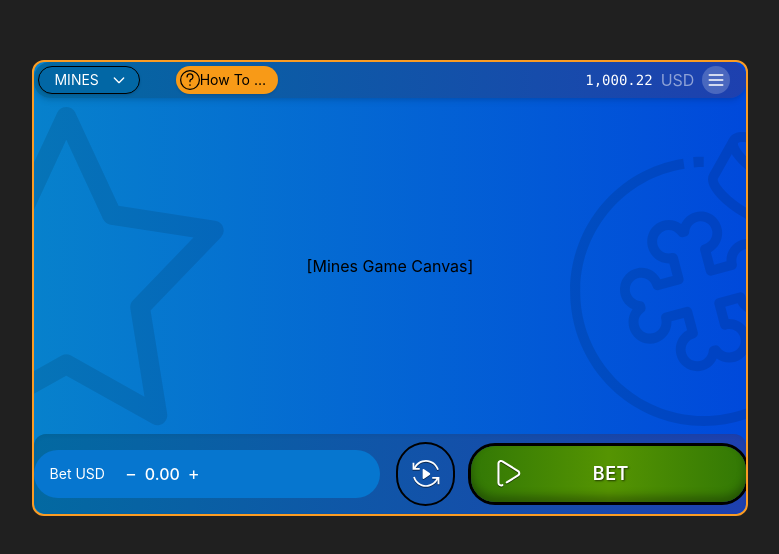
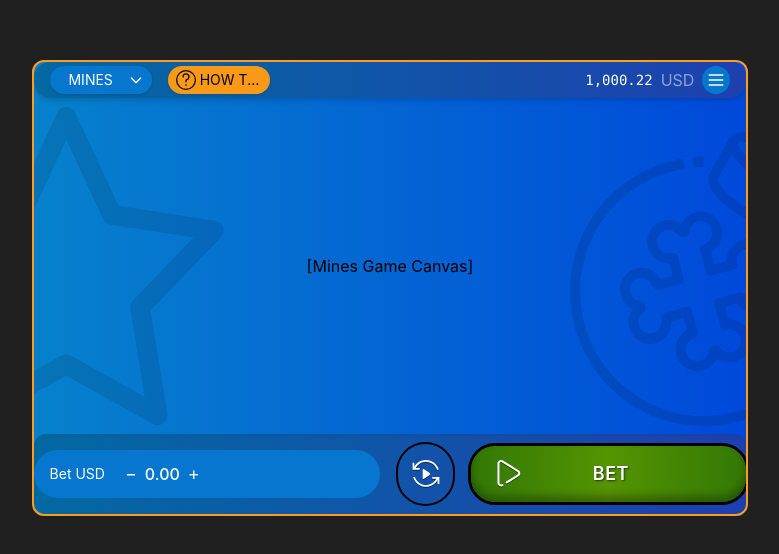
Before and after one commit to BelskviK/Vue-PIXI, a Vue app: page /games/1 in a window 1280 px wide. Shown: the part 112-666 px from the top of the page, without its empty margins (250-1029 px from the left). Built offline with nearby package versions, Linux system fonts and the light colour scheme.

Commit message:
dynamiced color changing for each game in layouts

```diff
--- a/src/components/Header.vue
+++ b/src/components/Header.vue
@@ -1,22 +1,21 @@
 <template>
   <div
     class="relative w-full h-9 flex items-center px-4 shadow-md rounded-2xl text-white py-4"
-    :style="{
-      background: `linear-gradient(to right, ${props.theme.layoutgradientFrom}, ${props.theme.layoutgradientTo})`,
-    }"
+    :style="{ background: headerBg }"
   >
-    <div class="flex items-center w-[50%] space-x-7">
+    <div class="flex items-center w-[50%] space-x-4">
       <!-- game selector button -->
       <button
         @click="toggleDropdown"
-        class="flex items-center justify-center w-[30%] h-7 rounded-3xl shadow border-[1px] border-black bg-[#0267a5] hover:bg-[#015d94] text-white text-sm px-1 mx-2 -ml-3 py-[1px] transition-transform duration-100 active:translate-y-1 active:shadow-inner"
+        class="flex items-center justify-center w-[30%] h-7 rounded-3xl shadow text-white text-sm px-2 transition-transform duration-100 active:translate-y-1 active:shadow-inner"
+        :style="{ backgroundColor: theme.btn }"
       >
-        <span class="flex-1 text-center font-normal">
+        <span class="flex-1 text-center font-normal truncate">
           {{ selectedGame.name.toUpperCase() }}
         </span>
         <svg
           xmlns="http://www.w3.org/2000/svg"
-          class="w-4 h-4 mr-2"
+          class="w-4 h-4 ml-1"
           fill="none"
           viewBox="0 0 24 24"
           stroke="currentColor"
@@ -29,12 +28,14 @@
           />
         </svg>
       </button>
+
+      <!-- how to play button (static color) -->
       <button
         @click="openHowToPlayModal"
-        class="flex items-center justify-left w-[30%] h-7 rounded-3xl shadow bg-[#f89a17] text-black text-sm px-1 mx-2 -ml-3 py-[1px] transition-transform duration-100 active:translate-y-1 active:shadow-inner"
+        class="flex items-center justify-center w-[30%] h-7 rounded-3xl shadow bg-[#f89a17] text-black text-sm px-2 transition-transform duration-100 active:translate-y-1 active:shadow-inner"
       >
-        <img :src="howTo" alt="" class="w-5 h-5 filter brightness-0" />
-        <span class="flex-1 text-center truncate">How To Play?</span>
+        <img :src="howTo" alt="" class="w-5 h-5 mr-1 filter brightness-0" />
+        <span class="flex-1 text-center truncate">HOW TO PLAY?</span>
       </button>
     </div>
 
@@ -42,7 +43,9 @@
       <p class="font-mono text-sm">{{ balance.toLocaleString() }}</p>
       <p class="opacity-50">USD</p>
       <button
-        class="p-1 bg-white bg-opacity-20 hover:bg-opacity-30 rounded-full"
+        @click="openMenu"
+        class="p-1 rounded-full transition-transform duration-100 active:translate-y-1"
+        :style="{ backgroundColor: theme.btn }"
         aria-label="Open menu"
       >
         <svg
@@ -65,7 +68,7 @@
     <!-- Dropdown menu -->
     <div
       v-if="dropdownOpen"
-      class="absolute top-full left-1 grid grid-cols-4 gap-2 bg-[#212226] p-4 z-50"
+      class="absolute top-full left-1 grid grid-cols-4 gap-2 bg-[#212226] p-4 z-50 rounded-lg"
     >
       <div
         v-for="game in gameIcons"
@@ -74,14 +77,16 @@
         @click="onSelectGame(game)"
       >
         <img :src="game.src" :alt="game.name" class="w-11 h-11 mb-1" />
-        <p class="text-sm opacity-70 font-extralight">{{ game.name }}</p>
+        <p class="text-sm opacity-70 font-extralight truncate">
+          {{ game.name }}
+        </p>
       </div>
     </div>
   </div>
 </template>
 
 <script setup lang="ts">
-import { ref } from "vue";
+import { ref, computed } from "vue";
 import { useRouter } from "vue-router";
 import { useUserStore } from "@/stores/user";
 import { storeToRefs } from "pinia";
@@ -97,34 +102,34 @@ import iconMiniRoulette from "@/assets/gameIcons/icon-mini-roulette.svg";
 import iconPlinko from "@/assets/gameIcons/icon-plinko.svg";
 import howTo from "@/assets/icon-how-to-play.svg";
 
+const props = defineProps<{
+  theme: {
+    layoutgradientFrom: string;
+    layoutgradientTo: string;
+    btn: string;
+  };
+}>();
+const { theme } = props;
+
+// reactive header background gradient
+const headerBg = computed(
+  () =>
+    `linear-gradient(to right, ${theme.layoutgradientFrom}, ${theme.layoutgradientTo})`
+);
+
+const router = useRouter();
+const dropdownOpen = ref(false);
+
 interface GameType {
   name: string;
   src: string;
   routeName: string;
 }
-
-// accept the current game's gradient theme
-const props = defineProps<{
-  theme: {
-    gradientFrom: string;
-    gradientTo: string;
-    layoutgradientFrom: string;
-    layoutgradientTo: string;
-  };
-}>();
-const { theme } = props;
-
-const router = useRouter();
-const dropdownOpen = ref(false);
-const modalOpen = ref(false);
-
-// Default to Mines
 const selectedGame = ref<GameType>({
   name: "Mines",
   src: iconMines,
   routeName: "Mines",
 });
-
 const gameIcons: GameType[] = [
   { name: "Dice", src: iconDice, routeName: "Dice" },
   { name: "Plinko", src: iconPlinko, routeName: "Plinko" },
@@ -132,11 +137,7 @@ const gameIcons: GameType[] = [
   { name: "Hi-Lo", src: iconHiLo, routeName: "HiLo" },
   { name: "Mines", src: iconMines, routeName: "Mines" },
   { name: "Keno", src: iconKeno, routeName: "Keno" },
-  {
-    name: "Mini Roulette",
-    src: iconMiniRoulette,
-    routeName: "MiniRoulette",
-  },
+  { name: "Mini Roulette", src: iconMiniRoulette, routeName: "MiniRoulette" },
   { name: "Hotline", src: iconHotline, routeName: "Hotline" },
   { name: "Balloon", src: iconBalloon, routeName: "Balloon" },
 ];
@@ -147,11 +148,8 @@ const { balance } = storeToRefs(userStore);
 function toggleDropdown() {
   dropdownOpen.value = !dropdownOpen.value;
 }
-
-function openHowToPlayModal() {
-  modalOpen.value = !modalOpen.value;
-}
-
+function openHowToPlayModal() {}
+function openMenu() {}
 function onSelectGame(game: GameType) {
   selectedGame.value = game;
   dropdownOpen.value = false;
@@ -163,5 +161,5 @@ function onSelectGame(game: GameType) {
 </script>
 
 <style scoped>
-/* no additional styles */
+/* no additional custom styles */
 </style>
--- a/src/config/gameConfigs.ts
+++ b/src/config/gameConfigs.ts
@@ -12,7 +12,14 @@ export interface GameConfig {
     border: string;
   };
   betsClasses: string;
-  betsControlProps: Record<string, unknown>;
+  betsControlProps: {
+    panelType: string;
+    maxBet?: number;
+    gridSize?: number;
+    showControls?: boolean;
+    showPayoutChart?: boolean;
+    [key: string]: unknown;
+  };
 }
 
 export const gameConfigs: Record<string, GameConfig> = {
@@ -22,7 +29,7 @@ export const gameConfigs: Record<string, GameConfig> = {
       "relative flex flex-col w-[56%] h-[57%] overflow-hidden rounded-xl",
     theme: {
       bg: "#202020",
-      btn: "#0676cf",
+      btn: "#662bb2",
       gradientFrom: "#8b5cf6",
       gradientTo: "#6d28d9",
       layoutgradientFrom: "#6b21a8",
@@ -31,7 +38,7 @@ export const gameConfigs: Record<string, GameConfig> = {
     },
     betsClasses: "bg-gradient-to-r from-purple-500 to-purple-700",
     betsControlProps: {
-      panelType: "dice", // ← was "standard"
+      panelType: "dice",
       maxBet: 100,
       showControls: true,
     },
@@ -43,7 +50,7 @@ export const gameConfigs: Record<string, GameConfig> = {
       "relative flex flex-col w-[56%] h-[57%] overflow-hidden rounded-xl",
     theme: {
       bg: "#202020",
-      btn: "#0676cf",
+      btn: "#017c80",
       gradientFrom: "#22d3ee",
       gradientTo: "#0891b2",
       layoutgradientFrom: "#0e7490",
@@ -52,7 +59,7 @@ export const gameConfigs: Record<string, GameConfig> = {
     },
     betsClasses: "bg-gradient-to-r from-cyan-400 to-cyan-600",
     betsControlProps: {
-      panelType: "plinko", // matches folder/store key
+      panelType: "plinko",
       showPayoutChart: true,
       showControls: true,
     },
@@ -85,7 +92,7 @@ export const gameConfigs: Record<string, GameConfig> = {
       "relative flex flex-col w-[56%] h-[57%] overflow-hidden rounded-xl",
     theme: {
       bg: "#202020",
-      btn: "#0676cf",
+      btn: "#3e6c00",
       gradientFrom: "#22c55e",
       gradientTo: "#15803d",
       layoutgradientFrom: "#16a34a",
@@ -94,7 +101,7 @@ export const gameConfigs: Record<string, GameConfig> = {
     },
     betsClasses: "bg-gradient-to-r from-green-400 to-green-600",
     betsControlProps: {
-      panelType: "goal", // matches folder/store key
+      panelType: "goal",
       showControls: true,
     },
   },
@@ -105,7 +112,7 @@ export const gameConfigs: Record<string, GameConfig> = {
       "relative flex flex-col w-[56%] h-[57%] overflow-hidden rounded-xl",
     theme: {
       bg: "#202020",
-      btn: "#0676cf",
+      btn: "#e28109",
       gradientFrom: "#f59e0b",
       gradientTo: "#ea580c",
       layoutgradientFrom: "#d97706",
@@ -125,7 +132,7 @@ export const gameConfigs: Record<string, GameConfig> = {
       "relative flex flex-col w-[56%] h-[57%] overflow-hidden rounded-xl",
     theme: {
       bg: "#202020",
-      btn: "#0676cf",
+      btn: "#ca0348",
       gradientFrom: "#ef4444",
       gradientTo: "#b91c1c",
       layoutgradientFrom: "#dc2626",
@@ -139,13 +146,13 @@ export const gameConfigs: Record<string, GameConfig> = {
     },
   },
 
-  miniroulette: {
+  miniRoulette: {
     component: () => import("@/pages/games/mini-roulette/index.vue"),
     wrapperBaseClasses:
       "relative flex flex-col w-[56%] h-[57%] overflow-hidden rounded-xl",
     theme: {
       bg: "#202020",
-      btn: "#0676cf",
+      btn: "#018220",
       gradientFrom: "#10b981",
       gradientTo: "#059669",
       layoutgradientFrom: "#0d9488",
@@ -154,7 +161,7 @@ export const gameConfigs: Record<string, GameConfig> = {
     },
     betsClasses: "bg-gradient-to-r from-emerald-500 to-emerald-700",
     betsControlProps: {
-      panelType: "miniRoulette", // matches folder/store key
+      panelType: "miniRoulette",
       showControls: true,
     },
   },
@@ -165,7 +172,7 @@ export const gameConfigs: Record<string, GameConfig> = {
       "relative flex flex-col w-[56%] h-[57%] overflow-hidden rounded-xl",
     theme: {
       bg: "#202020",
-      btn: "#0676cf",
+      btn: "#194eae",
       gradientFrom: "#3b82f6",
       gradientTo: "#1d4ed8",
       layoutgradientFrom: "#2563eb",
@@ -185,7 +192,7 @@ export const gameConfigs: Record<string, GameConfig> = {
       "relative flex flex-col w-[56%] h-[57%] overflow-hidden rounded-xl",
     theme: {
       bg: "#202020",
-      btn: "#0676cf",
+      btn: "#06378f",
       gradientFrom: "#e11d48",
       gradientTo: "#9f1239",
       layoutgradientFrom: "#be123c",
--- a/src/pages/GameView.vue
+++ b/src/pages/GameView.vue
@@ -1,9 +1,12 @@
-<!-- src/pages/GameView.vue -->
 <template>
   <div class="flex flex-col h-screen" :style="{ backgroundColor: pageBg }">
     <div class="flex-1 flex items-center justify-center">
       <div :class="config.wrapperBaseClasses" :style="wrapperStyle">
-        <Header :theme="config.theme" />
+        <Header
+          :key="gameId"
+          :theme="config.theme"
+          :classes="config.betsClasses"
+        />
 
         <Suspense>
           <template #default>
@@ -18,9 +21,14 @@
 
         <BetsControl
           v-if="config.betsControlProps.showControls !== false"
+          :key="gameId"
           :classes="config.betsClasses"
           v-bind="config.betsControlProps"
-          :theme="config.theme"
+          :theme="{
+            layoutgradientFrom: config.theme.layoutgradientFrom,
+            layoutgradientTo: config.theme.layoutgradientTo,
+            btn: config.theme.btn,
+          }"
         />
       </div>
     </div>
```
